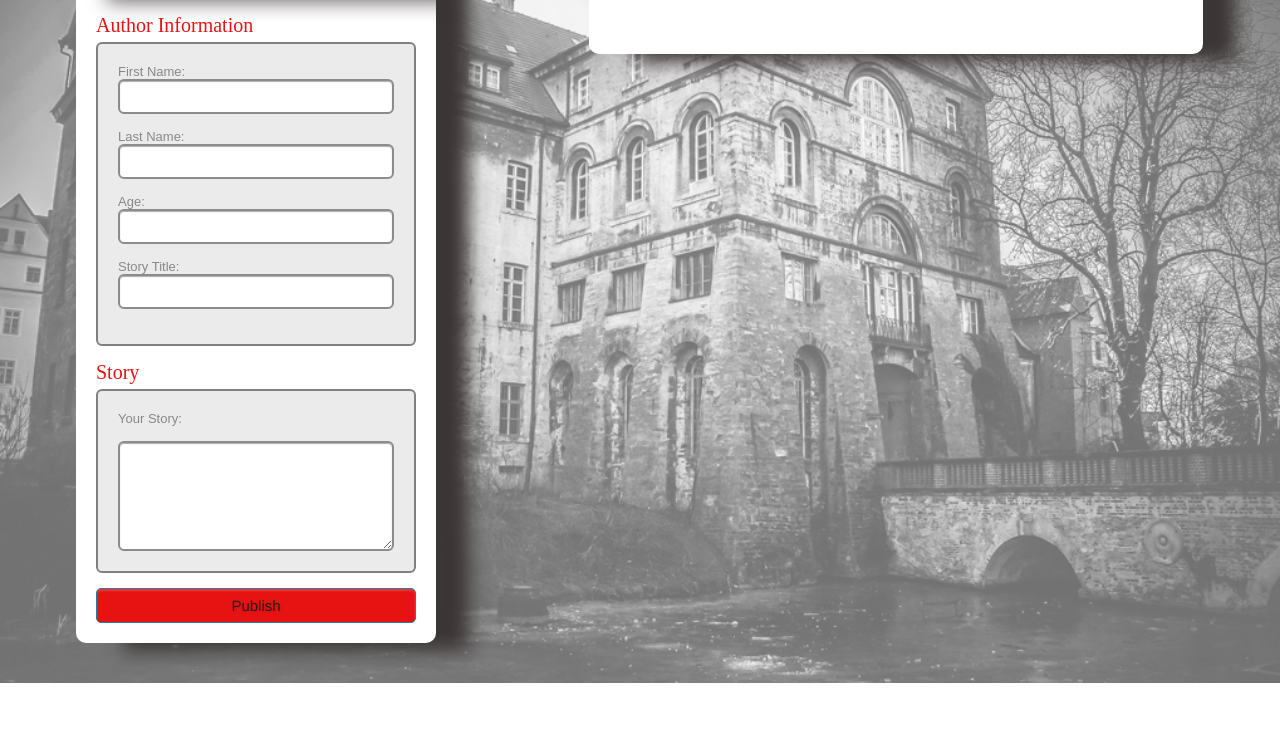
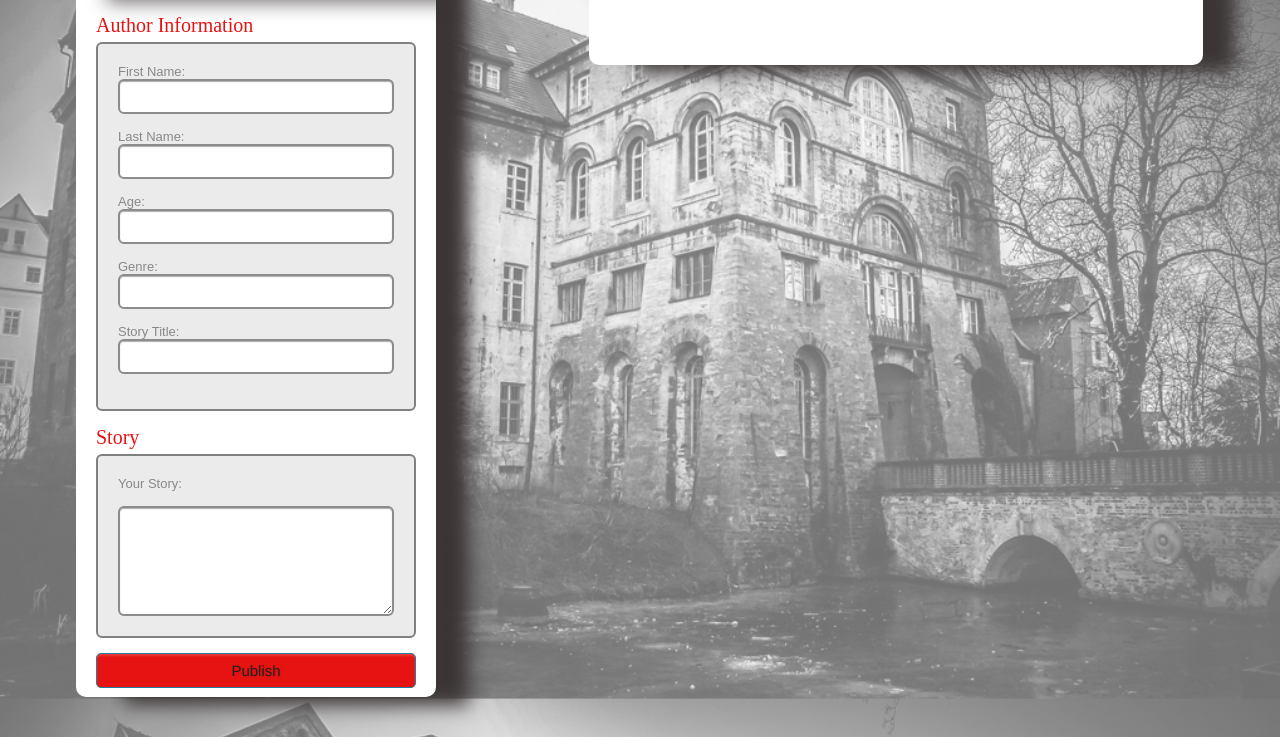
Before and after one commit to antonDinkov/ScaryStory, a plain HTML site: page index.html in a window 1280 px wide. Shown: the part 153-890 px from the top of the page. Before the commit the page ends 836 px from the top, so only its background shows below. Drawn offline with Linux system fonts and the light colour scheme.

Commit message:
genre field added

```diff
--- a/index.html
+++ b/index.html
@@ -28,6 +28,7 @@
           <label>Last Name: <input type="text" id="last-name" name="field2" /></label>
           <label>Age: <input type="number" id="age" name="field3" /></label>
           </label>
+          <label>Genre: <input type="text" id="genre" name="field4" /></label>
           <label>Story Title:
             <input type="text" id="story-title" name="field5" />
           </label>
```
